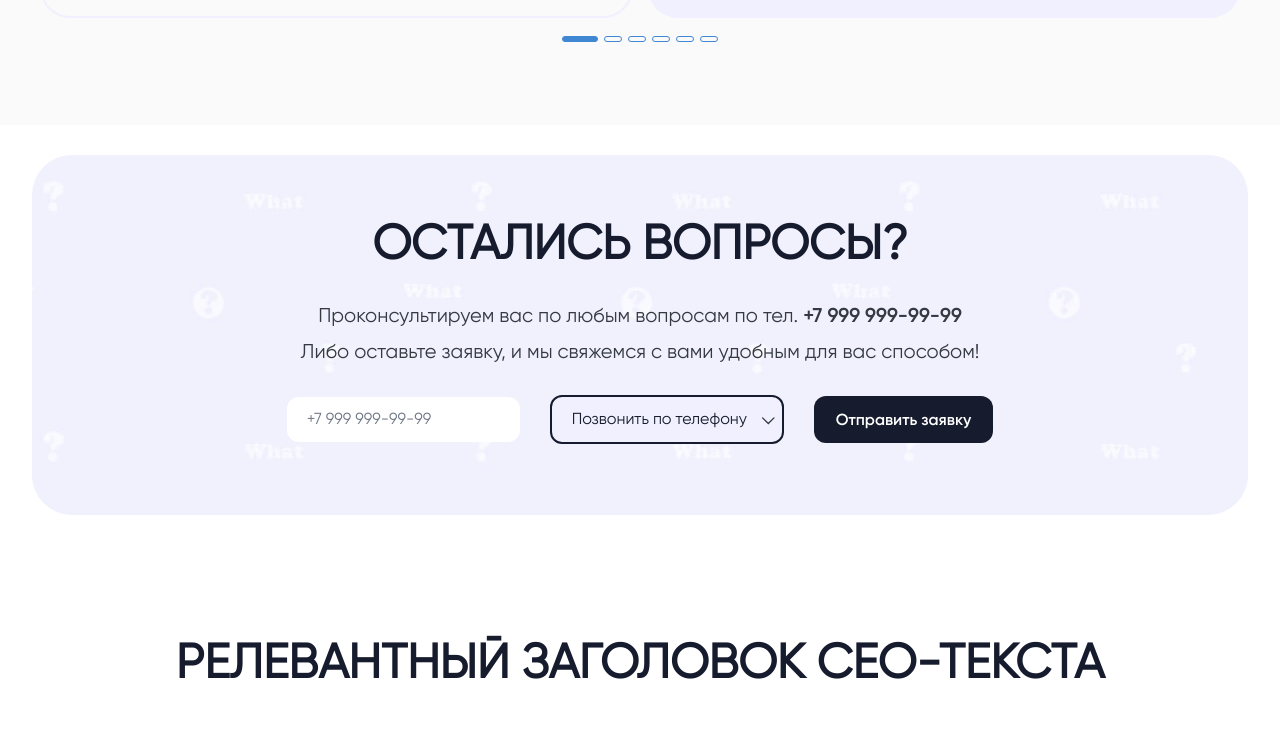
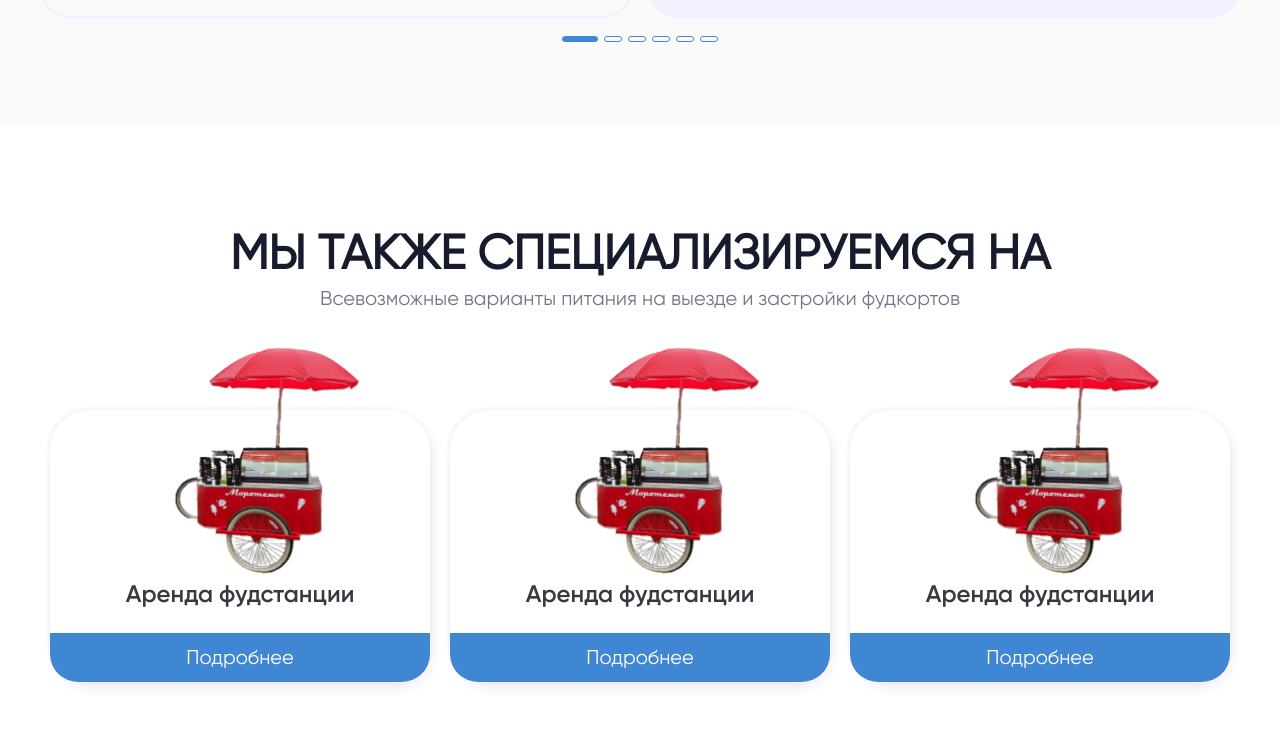
Before and after one commit to kazikhanL/food, a Next.js app in the folder frontend/: page /arenda-fudtraka in a window 1280 px wide. Shown: the part 2060-2809 px from the top of the page. Built offline with nearby package versions, Linux system fonts and the light colour scheme.

Commit message:
add specialize section

```diff
--- /dev/null
+++ b/frontend/src/components/cards/PagePromoCard/PagePromoCard.module.scss
@@ -0,0 +1,76 @@
+@import "./../../../styles/variables/fonts";
+@import "./../../../styles/variables/colors";
+
+.cardWrapper {
+    padding: 15px 10px;
+    padding-top: 70px;
+}
+
+.card {
+    position: relative;
+
+    border-radius: 40px;
+    background-color: white;
+    box-shadow: -1px -1px 5px rgba(22, 28, 45, 0.07), 4px 8px 12px rgba(22, 28, 45, 0.07);
+    transition: color 0.5s, background-color 0.5s;
+
+    text-align: center;
+
+    h3 {
+        color: $color-dark2;
+        font-size: 24px;
+        line-height: 110%;
+
+        transition: color 0.5s;
+    }
+
+    img {
+        margin-top: -65px;
+        width: 100%;
+        height: auto;
+        border-radius: 30px;
+    }
+
+    a {
+        margin-top: 25px;
+        padding: 13px 46px;
+
+        display: block;
+        width: 100%;
+        border-radius: 0px 0px 28px 28px;
+        text-align: center;
+
+        color: white;
+        background-color: $color-accent2;
+        font-size: 20px;
+
+        transition: color 0.5s, background-color 0.5s;
+    }
+
+    &:hover {
+        background-color: $color-accent2;
+
+        h3 {
+            color: white;
+        }
+
+        a {
+            color: $color-accent2;
+            background-color: white;
+        }
+    }
+}
+
+@media (max-width: 950px) {
+    .card {
+        h3 {
+            font-size: 18px;
+        }
+
+        a {
+            padding: 11px 46px;
+            margin-top: 15px;
+            font-size: 17px;
+        }
+    }
+}
--- /dev/null
+++ b/frontend/src/components/cards/PagePromoCard/PagePromoCard.tsx
@@ -0,0 +1,20 @@
+import Link from "next/link";
+
+import styles from "./PagePromoCard.module.scss";
+import { IPagePromoLink } from "@interfaces/IPagePromoLink";
+
+const PagePromoCard = ({ image, title, url }: IPagePromoLink): JSX.Element => {
+    return (
+        <div className={styles.cardWrapper}>
+            <div className={styles.card}>
+                <img src={image} alt={title} width="384" height="234" />
+                <h3>{title}</h3>
+                <Link href={url} prefetch={false}>
+                    <a>Подробнее</a>
+                </Link>
+            </div>
+        </div>
+    );
+};
+
+export default PagePromoCard;
--- /dev/null
+++ b/frontend/src/components/cards/PagePromoCard/index.ts
@@ -0,0 +1,2 @@
+import PagePromoCard from "./PagePromoCard";
+export default PagePromoCard;
--- a/frontend/src/components/sections/FormatSection/FormatSection.module.scss
+++ b/frontend/src/components/sections/FormatSection/FormatSection.module.scss
@@ -9,6 +9,7 @@
     position: absolute;
     bottom: 0%;
     left: 0%;
+    pointer-events: none;
 }
 
 .inner {
--- /dev/null
+++ b/frontend/src/components/sections/SpecializeSection/SpecializeSection.module.scss
@@ -0,0 +1,5 @@
+
+
+.sliderWrapper {
+    margin-top: 30px;
+}
--- /dev/null
+++ b/frontend/src/components/sections/SpecializeSection/SpecializeSection.props.ts
@@ -0,0 +1,5 @@
+import { IPagePromoLink } from "@interfaces/IPagePromoLink";
+
+export interface SpecializeSectionProps {
+    pages: IPagePromoLink[];
+}
--- /dev/null
+++ b/frontend/src/components/sections/SpecializeSection/SpecializeSection.tsx
@@ -0,0 +1,59 @@
+import { useEffect, useState } from "react";
+
+import styles from "./SpecializeSection.module.scss";
+import { SpecializeSectionProps } from "./SpecializeSection.props";
+import SubTitle from "@components/elements/SubTitle/SubTitle";
+import Slider from "@components/ui/Slider";
+import PagePromoCard from "@components/cards/PagePromoCard";
+
+/**
+ * @returns [isDesk, isTab, isMob]
+ */
+const getDisplays = (): [boolean, boolean, boolean] => {
+    const [MAX_TAB_WIDTH, MAX_MOB_WIDTH] = [950, 600];
+
+    return [
+        window.innerWidth > MAX_TAB_WIDTH,
+        window.innerWidth <= MAX_TAB_WIDTH && window.innerWidth > MAX_MOB_WIDTH,
+        window.innerWidth <= MAX_MOB_WIDTH,
+    ];
+};
+
+const SpecializeSection = ({ pages }: SpecializeSectionProps): JSX.Element => {
+    const slides = pages.map((pageInfo) => <PagePromoCard key={pageInfo.url} {...pageInfo} />);
+
+    const [[isDesk, isTab, isMob], setDisplays] = useState<[boolean, boolean, boolean]>([true, false, false]);
+
+    const updateDisplays = (): void => setDisplays(getDisplays());
+
+    useEffect(() => {
+        updateDisplays();
+
+        window.addEventListener("resize", updateDisplays);
+
+        return () => window.removeEventListener("resize", updateDisplays);
+    }, []);
+
+    return (
+        <section>
+            <div className={`container ${styles.container}`}>
+                <h2>Мы также специализируемся на</h2>
+                <SubTitle>Всевозможные варианты питания на выезде и застройки фудкортов</SubTitle>
+                <div className={styles.sliderWrapper}>
+                    <Slider
+                        slides={slides}
+                        spacing={0}
+                        drag={isDesk ? false : true}
+                        disabled={isMob}
+                        hasDots={isTab}
+                        dotsClassName={styles.dots}
+                        deskCapacity={3}
+                        tabCapacity={2.1}
+                    />
+                </div>
+            </div>
+        </section>
+    );
+};
+
+export default SpecializeSection;
--- /dev/null
+++ b/frontend/src/components/sections/SpecializeSection/index.ts
@@ -0,0 +1,2 @@
+import SpecializeSection from "./SpecializeSection";
+export default SpecializeSection;
--- a/frontend/src/components/ui/Slider/Slider.props.ts
+++ b/frontend/src/components/ui/Slider/Slider.props.ts
@@ -1,6 +1,8 @@
 export interface SliderProps {
     readonly slides: JSX.Element[];
     readonly spacing?: number;
+    readonly disabled?: boolean;
+    readonly drag?: boolean;
     readonly selectedSlide?: number;
     readonly hasDots?: boolean;
     readonly hasControllers?: boolean;
--- a/frontend/src/components/ui/Slider/Slider.tsx
+++ b/frontend/src/components/ui/Slider/Slider.tsx
@@ -10,6 +10,8 @@ import SliderDots from "./SliderDots";
 const Slider = ({
     slides,
     spacing = 15,
+    disabled = false,
+    drag = true,
     hasDots = false,
     hasControllers = false,
     selectedSlide = 0,
@@ -52,6 +54,8 @@ const Slider = ({
         initial: selectedSlide,
         mode: "free-snap",
         loop: true,
+        disabled: disabled,
+        drag: drag,
         slides: { perView: currentCapacity, spacing: spacing },
         slideChanged(slider) {
             setCurrentSlide(slider.track.details.rel);
--- /dev/null
+++ b/frontend/src/interfaces/IPagePromoLink.ts
@@ -0,0 +1,5 @@
+import { IPageLink } from "./IPageLink";
+
+export interface IPagePromoLink extends IPageLink {
+    image: string;
+}
--- a/frontend/src/pages/arenda-fudtraka.tsx
+++ b/frontend/src/pages/arenda-fudtraka.tsx
@@ -15,6 +15,9 @@ import FormatSection from "@components/sections/FormatSection";
 import { IFormatItem } from "@interfaces/IFormatItem";
 
 import ContactsSection from "@components/sections/ContactsSection";
+
+import SpecializeSection from "@components/sections/SpecializeSection";
+import { IPagePromoLink } from "@interfaces/IPagePromoLink";
 
 
 const promoInfo: IPromoProps = {
@@ -143,6 +146,24 @@ const News: INews[] = [
     },
 ];
 
+const SpecializePages: IPagePromoLink[] = [
+    {
+        image: "/images/page-promo.png",
+        title: "Аренда фудстанции",
+        url: "/arenda-fudtraka",
+    },
+    {
+        image: "/images/page-promo.png",
+        title: "Аренда фудстанции",
+        url: "/zastrojka-fudkorta",
+    },
+    {
+        image: "/images/page-promo.png",
+        title: "Аренда фудстанции",
+        url: "/arenda-fudstancii",
+    },
+];
+
 
 
 export const getStaticProps: GetStaticProps = async () => {
@@ -167,6 +188,7 @@ export default function Page(props: any): JSX.Element {
             <PromoSection {...promoInfo} />
             <FormatSection items={formatItems} />
             <NewsPromoSection news={news} />
+            <SpecializeSection pages={SpecializePages} />
             <ContactsSection />
             <SeoSection {...seo} />
         </>
```
Also changed, not shown: frontend/public/images/page-promo.png (added).
